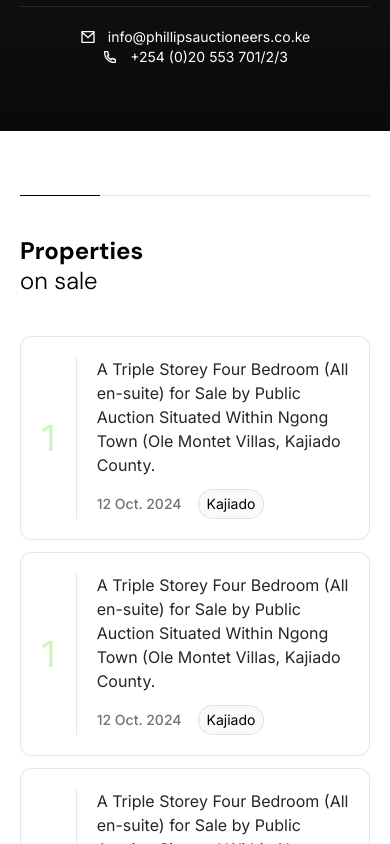
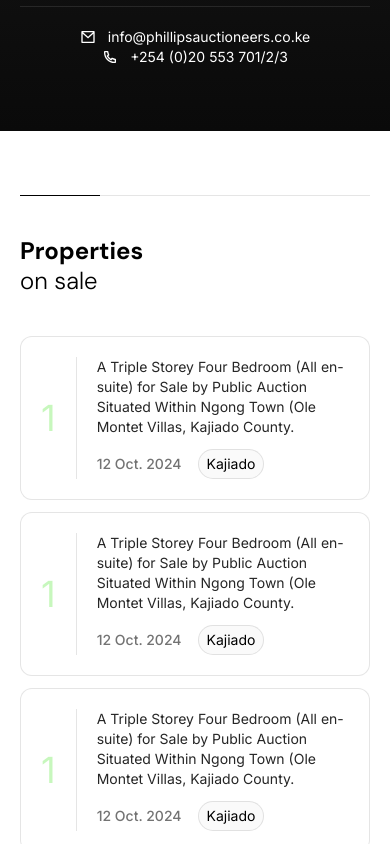
Before and after one commit to LawEyez/phillips-auctioneers-site, a Next.js app: page / in a window 390 px wide. Shown: the part 780-1624 px from the top of the page. Built offline with nearby package versions, Linux system fonts and the light colour scheme.

Commit message:
Reduce max width

```diff
--- a/src/app/globals.css
+++ b/src/app/globals.css
@@ -10,7 +10,7 @@
 }
 
 .container {
-  @apply max-w-screen-xl mx-auto px-5;
+  @apply max-w-screen-lg mx-auto px-5;
 }
 
 .scrollbar::-webkit-scrollbar {
--- a/src/components/global/Card.tsx
+++ b/src/components/global/Card.tsx
@@ -47,7 +47,7 @@ const Card = ({
           </div>
 
           <div className="space-y-3">
-            <p className="text-neutral-800">
+            <p className="text-sm md:text-base text-neutral-800">
               A Triple Storey Four Bedroom (All en-suite) for Sale by Public Auction Situated Within Ngong Town (Ole Montet Villas, Kajiado County.
             </p>
 
```
